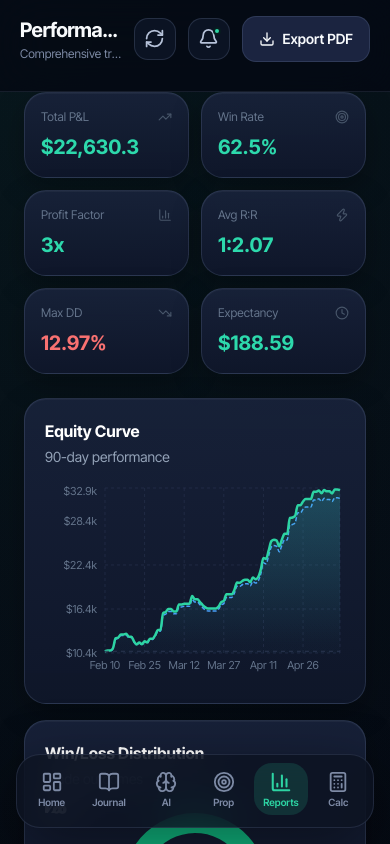
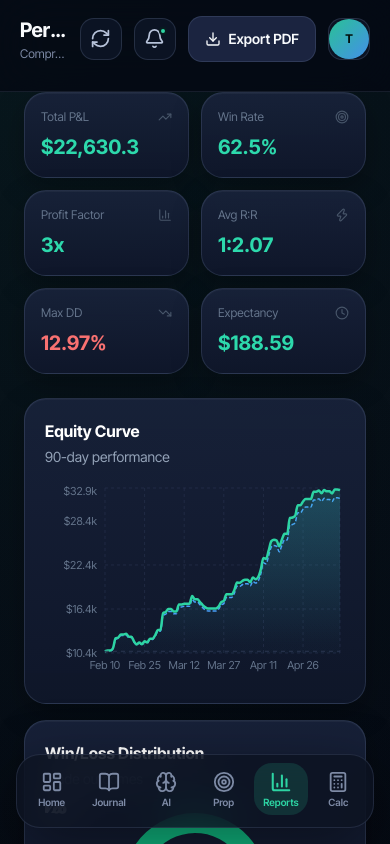
Before and after one commit to ruddvz/Tradex, a React (Vite) app in the folder frontend/: page /reports in a window 390 px wide. Shown: the top 844 px of the page. Built offline with nearby package versions, Linux system fonts and the light colour scheme.

Commit message:
fix(ui): mobile header profile opens Settings
Avoid hiding the avatar on small viewports; route profile chrome to /settings.

Co-authored-by: ruddvz <ruddvz@users.noreply.github.com>

```diff
--- a/frontend/src/components/layout/Header.tsx
+++ b/frontend/src/components/layout/Header.tsx
@@ -1,4 +1,5 @@
 import { Bell, Plus, RefreshCw, ChevronDown } from 'lucide-react';
+import { useNavigate } from 'react-router-dom';
 import { useStore } from '../../store/useStore';
 import { clsx } from 'clsx';
 
@@ -25,6 +26,7 @@ export function Header({
   action,
   onAddTrade,
 }: HeaderProps) {
+  const navigate = useNavigate();
   const { sidebarOpen, selectedDateRange, setDateRange, isSyncing, openMt5SyncModal, aiInsights } =
     useStore();
 
@@ -96,12 +98,27 @@ export function Header({
       )}
 
       {/* Profile */}
-      <div className="header-icon-button flex gap-2 px-2 w-auto cursor-pointer hidden sm:flex">
+      <button
+        type="button"
+        className="header-icon-button sm:hidden p-0 overflow-hidden"
+        aria-label="Open settings"
+        onClick={() => navigate('/settings')}
+      >
+        <div className="w-full h-full rounded-full bg-gradient-to-br from-success/90 to-analytics/90 flex items-center justify-center text-xs font-bold text-[#04110d]">
+          T
+        </div>
+      </button>
+      <button
+        type="button"
+        className="header-icon-button hidden sm:flex gap-2 px-2 w-auto"
+        aria-label="Open settings"
+        onClick={() => navigate('/settings')}
+      >
         <div className="w-8 h-8 rounded-full bg-gradient-to-br from-success/90 to-analytics/90 flex items-center justify-center text-xs font-bold text-[#04110d]">
           T
         </div>
         <ChevronDown className="w-4 h-4 text-text-muted self-center" />
-      </div>
+      </button>
     </header>
   );
 }
```
Also changed, not shown: 1 other file (tests, documents, lock files or other folders).
